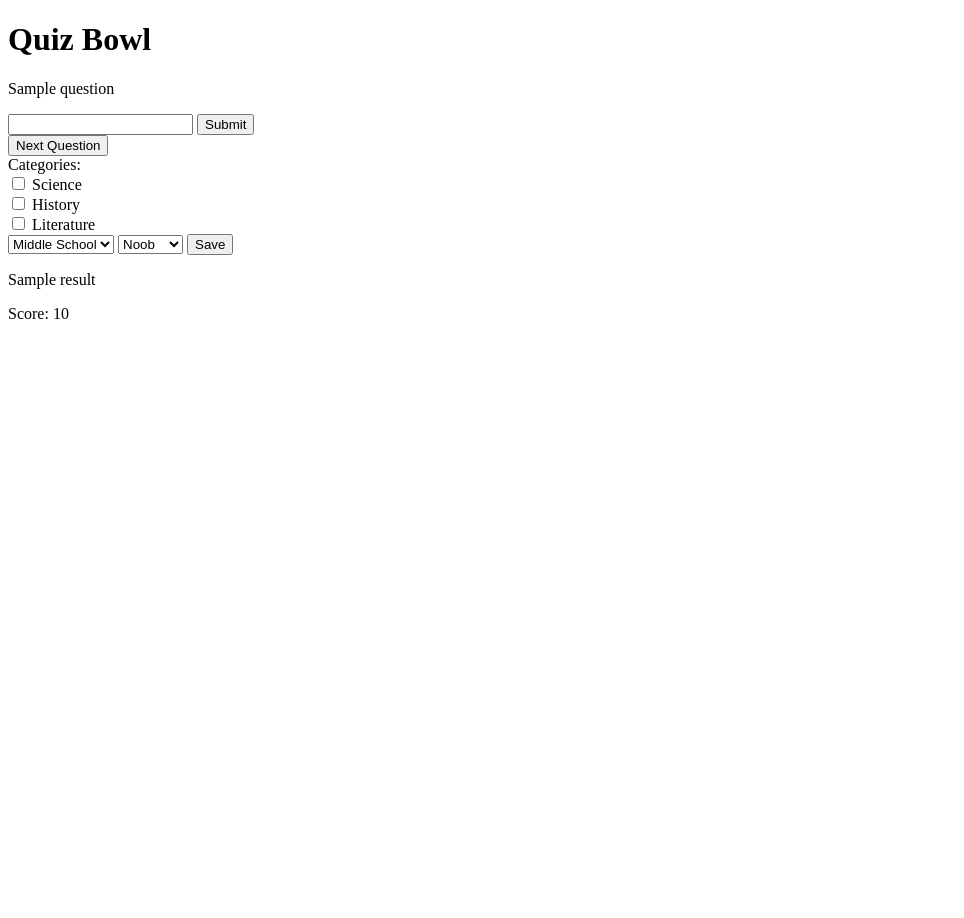
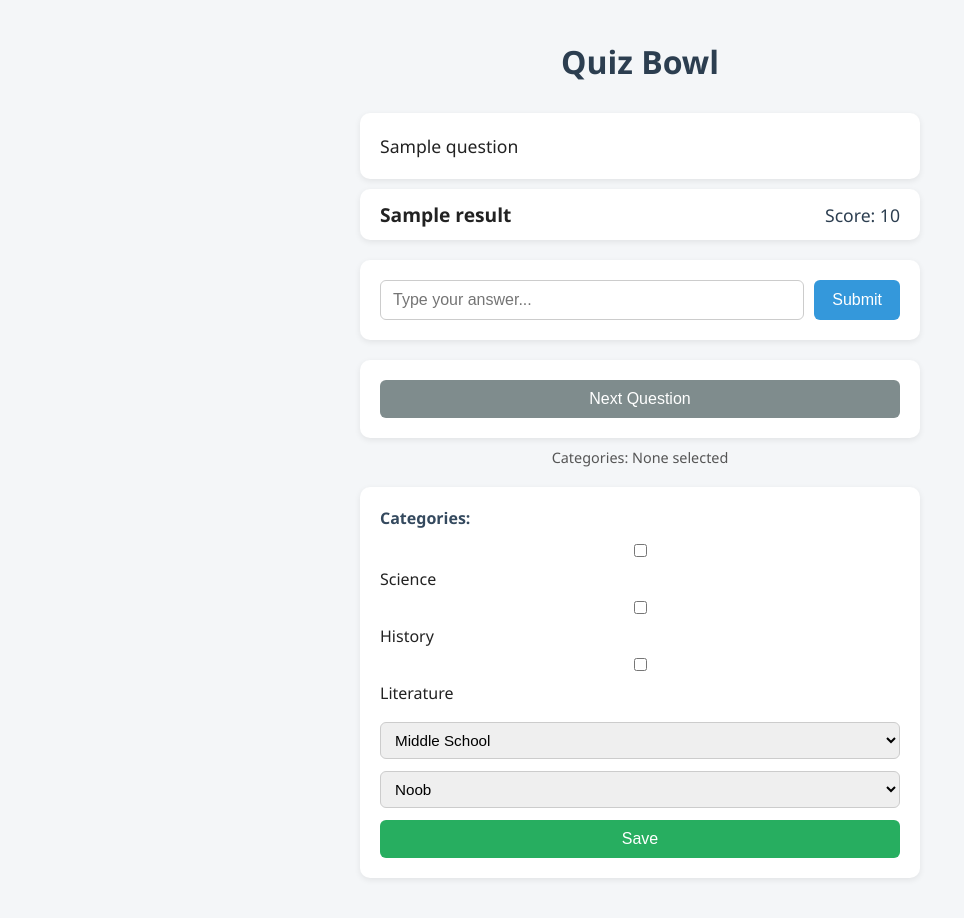
Before and after one commit to 31415ben-art/quiz_bowl, a Flask app: template flask_tutorial/templates/index.html in a window 1280 px wide. Shown: the whole page, without its empty margins (0-964 px from the left). Before the commit the page ends 319 px from the top, so only its background shows below. Run offline with Flask 3, Linux system fonts and the light colour scheme; the template is opened without the code that fills it: most values are stand-ins (such as "Sample title", 1, 10 or a date in 2020).

Commit message:
Added vibe-coded css to make it look better

```diff
--- a/flask_tutorial/app.py
+++ b/flask_tutorial/app.py
@@ -16,7 +16,8 @@ def home():
     return render_template(
         "index.html",
         question=game.current_question.text,
-        answer=game.current_question.answer
+        answer=game.current_question.answer,
+        selected_cats=game.cat
     )
 
 @app.route("/answer", methods=["POST"])
@@ -30,13 +31,17 @@ def answer():
     else:
         result = "Incorrect!"
 
+    game.next_question()
+    question = game.current_question.text
+
 
 
     return render_template(
         "index.html",
         question=question,
         result=result,
-        score = game.score
+        score = game.score,
+        selected_cats=game.cat
     )
 
 @app.route("/settings", methods=["POST"])
--- a/flask_tutorial/templates/index.html
+++ b/flask_tutorial/templates/index.html
@@ -3,37 +3,184 @@
 
 <head>
     <title>Quiz Bowl</title>
+    <style>
+        * {
+            box-sizing: border-box;
+        }
+
+        body {
+            font-family: 'Segoe UI', Arial, sans-serif;
+            background: #f4f6f8;
+            color: #222;
+            max-width: 600px;
+            margin: 40px auto;
+            padding: 0 20px;
+        }
+
+        h1 {
+            text-align: center;
+            color: #2c3e50;
+            margin-bottom: 30px;
+        }
+
+        .question-box {
+            background: #fff;
+            border-radius: 10px;
+            padding: 20px;
+            box-shadow: 0 2px 6px rgba(0, 0, 0, 0.08);
+            margin-bottom: 10px;
+            font-size: 1.1em;
+            line-height: 1.5;
+        }
+
+        .status-row {
+            display: flex;
+            justify-content: space-between;
+            align-items: center;
+            background: #fff;
+            border-radius: 10px;
+            padding: 12px 20px;
+            box-shadow: 0 2px 6px rgba(0, 0, 0, 0.08);
+            margin-bottom: 20px;
+        }
+
+        .result {
+            font-size: 1.2em;
+            font-weight: 600;
+            margin: 0;
+        }
+
+        .score {
+            font-size: 1.1em;
+            color: #2c3e50;
+            margin: 0;
+            white-space: nowrap;
+        }
+
+        form {
+            background: #fff;
+            border-radius: 10px;
+            padding: 20px;
+            box-shadow: 0 2px 6px rgba(0, 0, 0, 0.08);
+            margin-bottom: 20px;
+        }
+
+        .answer-form {
+            display: flex;
+            gap: 10px;
+        }
+
+        input[type="text"] {
+            flex: 1;
+            padding: 10px 12px;
+            border: 1px solid #ccc;
+            border-radius: 6px;
+            font-size: 1em;
+        }
+
+        button {
+            background: #3498db;
+            color: #fff;
+            border: none;
+            padding: 10px 18px;
+            border-radius: 6px;
+            font-size: 1em;
+            cursor: pointer;
+            transition: background 0.2s ease;
+        }
+
+        button:hover {
+            background: #2980b9;
+        }
+
+        .next-form button {
+            background: #7f8c8d;
+            width: 100%;
+        }
+
+        .next-form button:hover {
+            background: #636e72;
+        }
+
+        .settings-form label {
+            font-weight: 600;
+            color: #34495e;
+        }
+
+        .checkbox-group {
+            display: flex;
+            flex-direction: column;
+            gap: 8px;
+            margin: 12px 0 18px;
+        }
+
+        .checkbox-group label {
+            font-weight: normal;
+            display: inline-flex;
+            align-items: center;
+            gap: 8px;
+        }
+
+        select {
+            width: 100%;
+            padding: 8px 10px;
+            border: 1px solid #ccc;
+            border-radius: 6px;
+            margin-bottom: 12px;
+            font-size: 0.95em;
+        }
+
+        .settings-form button {
+            width: 100%;
+            background: #27ae60;
+        }
+
+        .settings-form button:hover {
+            background: #219150;
+        }
+
+        .current-settings {
+            text-align: center;
+            color: #555;
+            font-size: 0.9em;
+            margin-top: -10px;
+            margin-bottom: 20px;
+        }
+    </style>
 </head>
 
 <body>
 
     <h1>Quiz Bowl</h1>
 
-    <p>{{ question }}</p>
+    <div class="question-box">{{ question }}</div>
 
-    <form action="/answer" method="post">
-        <input type="text" name="user_answer">
-        <button type="submit">
-            Submit
-    </button>
+    <div class="status-row">
+        <p class="result">{{ result }}</p>
+        <p class="score">Score: {{ score }}</p>
+    </div>
+
+    <form action="/answer" method="post" class="answer-form">
+        <input type="text" name="user_answer" placeholder="Type your answer...">
+        <button type="submit">Submit</button>
     </form>
 
-    <form action="/next" method="post">
+    <form action="/next" method="post" class="next-form">
         <button type="submit">Next Question</button>
     </form>
 
-    <form action="/settings" method="post">
+    <p class="current-settings">
+        Categories: {{ ", ".join(selected_cats) if selected_cats else "None selected" }}
+    </p>
 
-    <label>Categories:</label><br>
+    <form action="/settings" method="post" class="settings-form">
 
-    <input type="checkbox" name="cat" value="Science">
-    <label>Science</label><br>
-
-    <input type="checkbox" name="cat" value="History">
-    <label>History</label><br>
-
-    <input type="checkbox" name="cat" value="Literature">
-    <label>Literature</label><br>
+        <label>Categories:</label>
+        <div class="checkbox-group">
+            <input type="checkbox" name="cat" value="Science" {{ "checked" if "Science" in selected_cats else "" }}> Science
+            <input type="checkbox" name="cat" value="History" {{ "checked" if "History" in selected_cats else "" }}> History
+            <input type="checkbox" name="cat" value="Literature" {{ "checked" if "Literature" in selected_cats else "" }}> Literature
+        </div>
 
         <select name="diff">
             <option value="1">Middle School</option>
@@ -50,10 +197,6 @@
         <button type="submit">Save</button>
     </form>
 
-
-    <p>{{ result }}</p>
-    <p>Score: {{ score }}</p>
-
 </body>
 
 </html>
```
Lines whose indentation alone changed are shown as unchanged.
